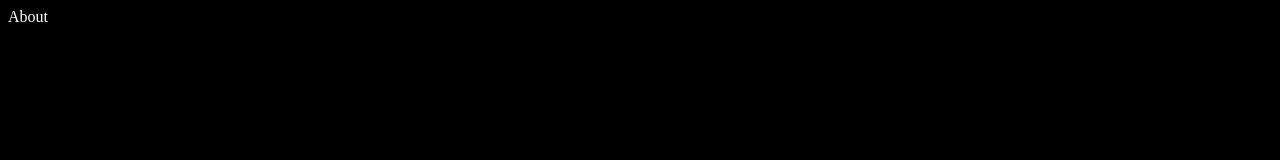
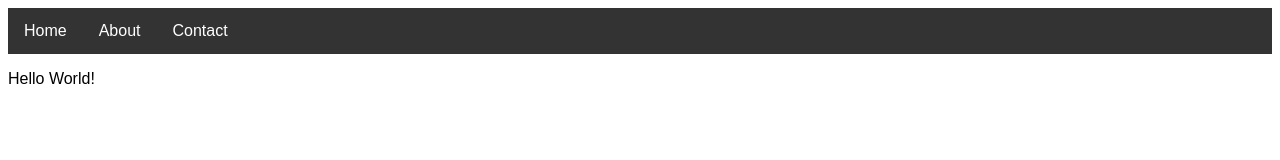
Before and after one commit to Angulorecto/testingLibraries, a website: page about.html in a window 1280 px wide. Drawn offline with Linux system fonts and the light colour scheme.

Commit message:
Update about.html

```diff
--- a/about.html
+++ b/about.html
@@ -1,5 +1,25 @@
-<html>
-  <body style="background-color:black;">
-    <p style="color:white;">About</p>
-  </body>
+<!DOCTYPE html>
+<html lang="en">
+<head>
+    <meta charset="UTF-8">
+    <meta name="viewport" content="width=device-width, initial-scale=1.0">
+    <title>Dynamic URLs</title>
+    <link rel="stylesheet" href="styles.css">
+</head>
+<body>
+
+    <nav>
+        <ul>
+            <li><a href="#" onclick="loadContent('home')">Home</a></li>
+            <li><a href="#" onclick="loadContent('about')">About</a></li>
+            <li><a href="#" onclick="loadContent('contact')">Contact</a></li>
+        </ul>
+    </nav>
+
+    <div id="content">
+        <p>Hello World!</p>
+    </div>
+
+    <script src="script.js"></script>
+</body>
 </html>
```
